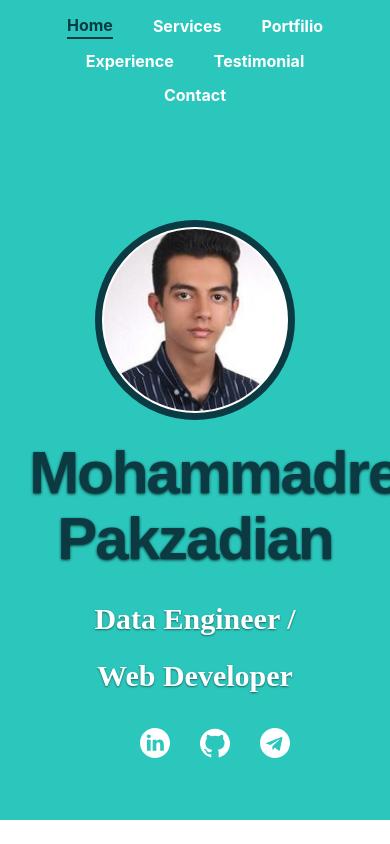
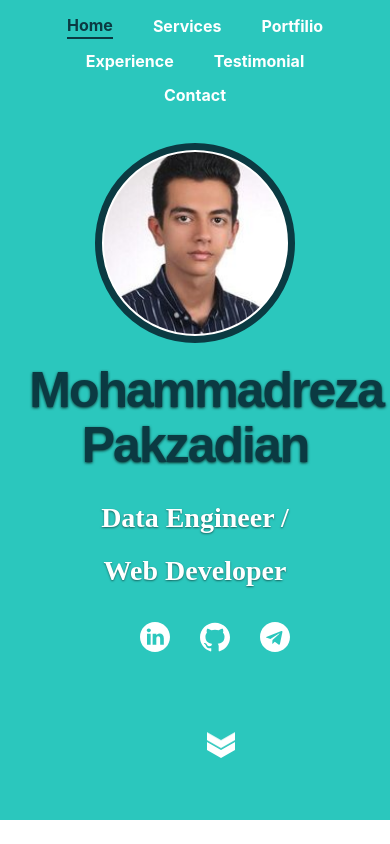
Before and after one commit to mrp-78/my-cv, a React (Create React App) app: page / in a window 390 px wide. Built offline with nearby package versions, Linux system fonts and the light colour scheme.

Commit message:
change fonts size to have beter view in small screens

```diff
--- a/src/components/Home.css
+++ b/src/components/Home.css
@@ -21,7 +21,7 @@ header .banner-text {
   width: 100%;
 }
 header .banner-text h1 {
-  font: 60px/1.1em "opensans-bold", sans-serif;
+  font: 50px/1.1em "opensans-bold", sans-serif;
   font-weight: bold;
   color: #0b3a42;
   letter-spacing: -2px;
@@ -30,7 +30,7 @@ header .banner-text h1 {
 }
 
 header .banner-text h3 {
-  font: 30px/1.9em "librebaskerville-regular", serif;
+  font: 28px/1.9em "librebaskerville-regular", serif;
   font-weight: bold;
   color: white;
   margin: 0 auto;
@@ -39,7 +39,7 @@ header .banner-text h3 {
 }
 
 header .banner-text .profile {
-  margin-top: 100px;
+  margin-top: 7%;
   width: 200px;
   height: 200px;
   border-radius: 100%;
```
